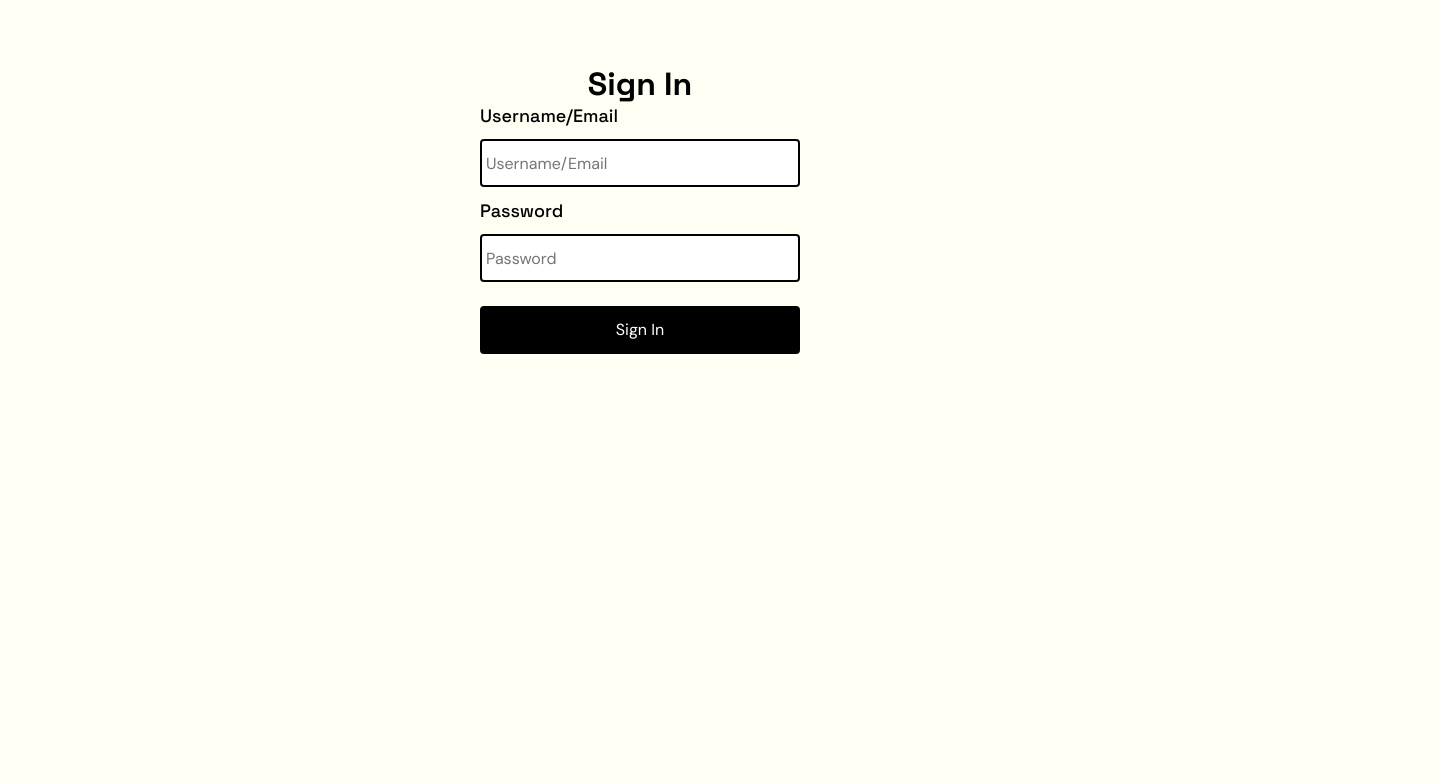
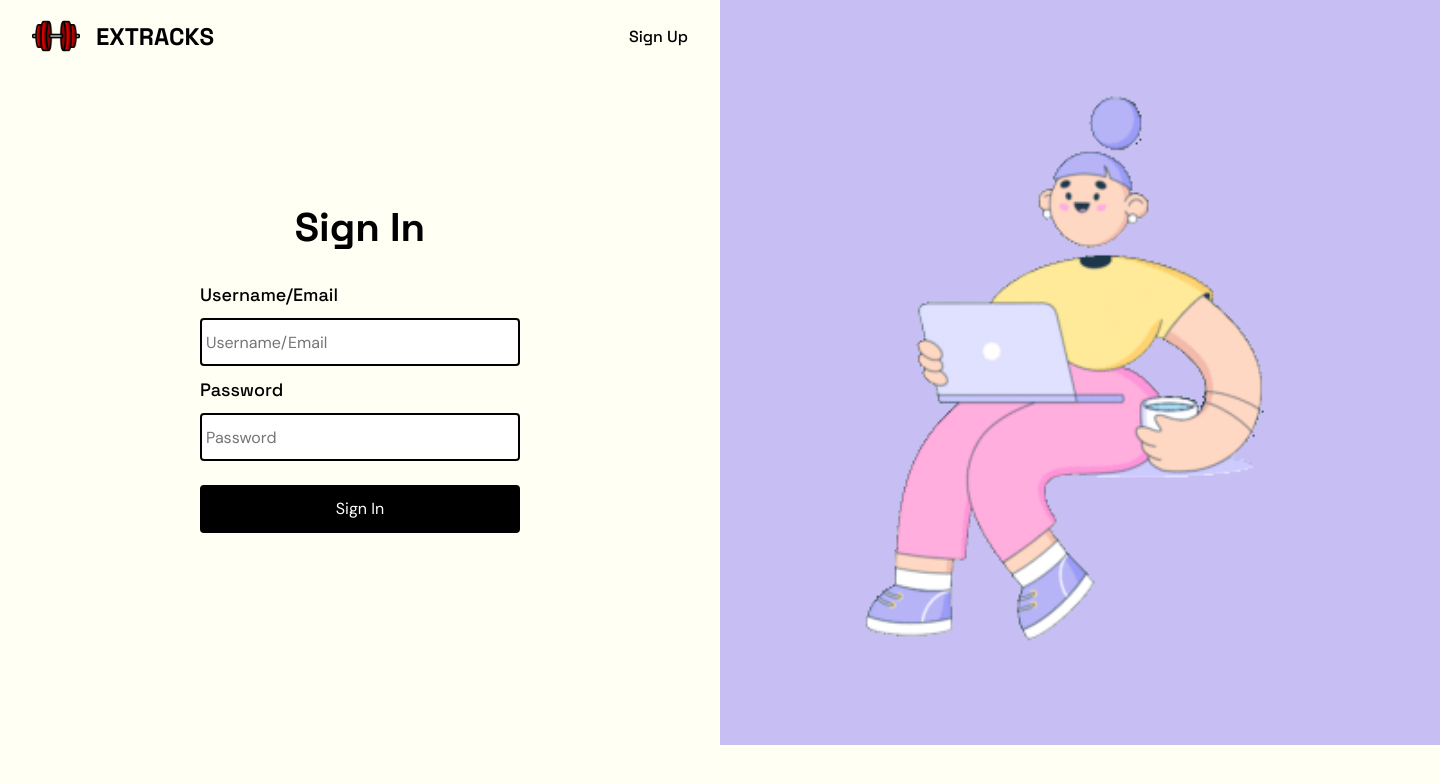
Before and after one commit to ParinchatJ/Extract_frontend, a React (Vite) app: page /signin in a window 1280 px wide. Shown: the top 784 px of the page, 1440 px wide, since content can reach past the window. Built offline with nearby package versions, Linux system fonts and the light colour scheme; no server answers.

Commit message:
create styling signin page

```diff
--- a/src/components/SignInForm/SignInForm.css
+++ b/src/components/SignInForm/SignInForm.css
@@ -1,10 +1,51 @@
-.signin{
+.container-signin {
+    display: flex;
+    justify-content: space-between;
+}
+
+.container-signin .img-signin {
+    background-color: #C7BEF3;
+}
+
+.container-signin .img-signin img {
+    width: 720px;
+    height: 740px;
+}
+
+.container-signin .left-signin {
+    padding: 50px;
+}
+
+.container-signin .form-signin {
+    display: flex;
+    flex-direction: column;
+}
+
+.container-signin .formsign {
+    margin: 0 200px 0 200px;
+    display: flex;
+    flex-direction: column;
+    justify-content: center;
+    align-content: center;
+    height: auto;
+    padding-top: 100px;
+}
+
+.container-signin .formsign h1 {
+    font-size: 40px;
+    margin: 30px 0;
+    display: inline-flex;
+    justify-content: center;
+}
+
+/* .signin{
     margin: 2rem;
     display: flex;
     flex-direction: column;
     align-items: center;
-    justify-content: center;
-}
+    justify-content: space-around;
+} */
+
 .signin label {
     font-size: 1.125rem;
     font-weight: 500;
--- a/src/components/SignInForm/SignInForm.jsx
+++ b/src/components/SignInForm/SignInForm.jsx
@@ -1,49 +1,80 @@
-import './SignInForm.css'
-import { appendErrors, useForm } from 'react-hook-form';
-import { useNavigate } from 'react-router-dom';
-import api from '/configs/api'
+import "./SignInForm.css";
+import { appendErrors, useForm } from "react-hook-form";
+import { useNavigate } from "react-router-dom";
+import api from "/configs/api";
+import NavBar from "../NavBar/NavBar";
 
 const SignInForm = () => {
-    const navigate = useNavigate()
-    const { register, handleSubmit, formState: { errors }, reset } = useForm();
+  const navigate = useNavigate();
+  const {
+    register,
+    handleSubmit,
+    formState: { errors },
+    reset,
+  } = useForm();
 
   const login = (account, password) => {
-        api.post('auth/signin', {
+    api
+      .post("auth/signin", {
         // username: account,
         // email: account,
         account: account,
         password: password,
-        }).then(() => {
-            console.log('login success')
-            window.alert('login success, welcome!');
+      })
+      .then(() => {
+        console.log("login success");
+        window.alert("login success, welcome!");
         navigate("../activities");
       })
       .catch(() => {
-                console.log('Login failed')
-                window.alert('Login failed. please try again');
-            })
-    }
+        console.log("Login failed");
+        window.alert("Login failed. please try again");
+      });
+  };
 
-    const onSubmit = data => {
-        login(data.account, data.password)
-    }
+  const onSubmit = (data) => {
+    login(data.account, data.password);
+  };
 
   return (
-        <div className='signin'>
+    <div className="container-signin">
+      <section className="form-signin">
+        <NavBar />
+        <div className="formsign">
           <h1>Sign In</h1>
           <form onSubmit={handleSubmit(onSubmit)}>
-                <label htmlFor="account">Username/Email</label><br />
-                <input type='text' placeholder="Username/Email" {...register('account', { required: true })} />
-                {errors.account && <p className='error'>Please Enter the Username or Email</p>}
+            <label htmlFor="account">Username/Email</label>
             <br />
-                <label htmlFor="password">Password</label><br />
-                <input type='password' placeholder="Password" {...register('password', { required: true })} />
-                {errors.password && <p className='error'>Please Enter the password</p>}
+            <input
+              type="text"
+              placeholder="Username/Email"
+              {...register("account", { required: true })}
+            />
+            {errors.account && (
+              <p className="error">Please Enter the Username or Email</p>
+            )}
+            <br />
+            <label htmlFor="password">Password</label>
+            <br />
+            <input
+              type="password"
+              placeholder="Password"
+              {...register("password", { required: true })}
+            />
+            {errors.password && (
+              <p className="error">Please Enter the password</p>
+            )}
             <br />
             <button>Sign In</button>
           </form>
         </div>
-    )
-}
+      </section>
 
-export default SignInForm
+      <section className="img-signin">
+        <img src="./assets/bubble-gum-workflow.gif" alt="" />
+      </section>
+    </div>
+  );
+};
+
+export default SignInForm;
```
Also changed, not shown: public/assets/bubble-gum-workflow.gif (added). Lines whose indentation alone changed are shown as unchanged.
